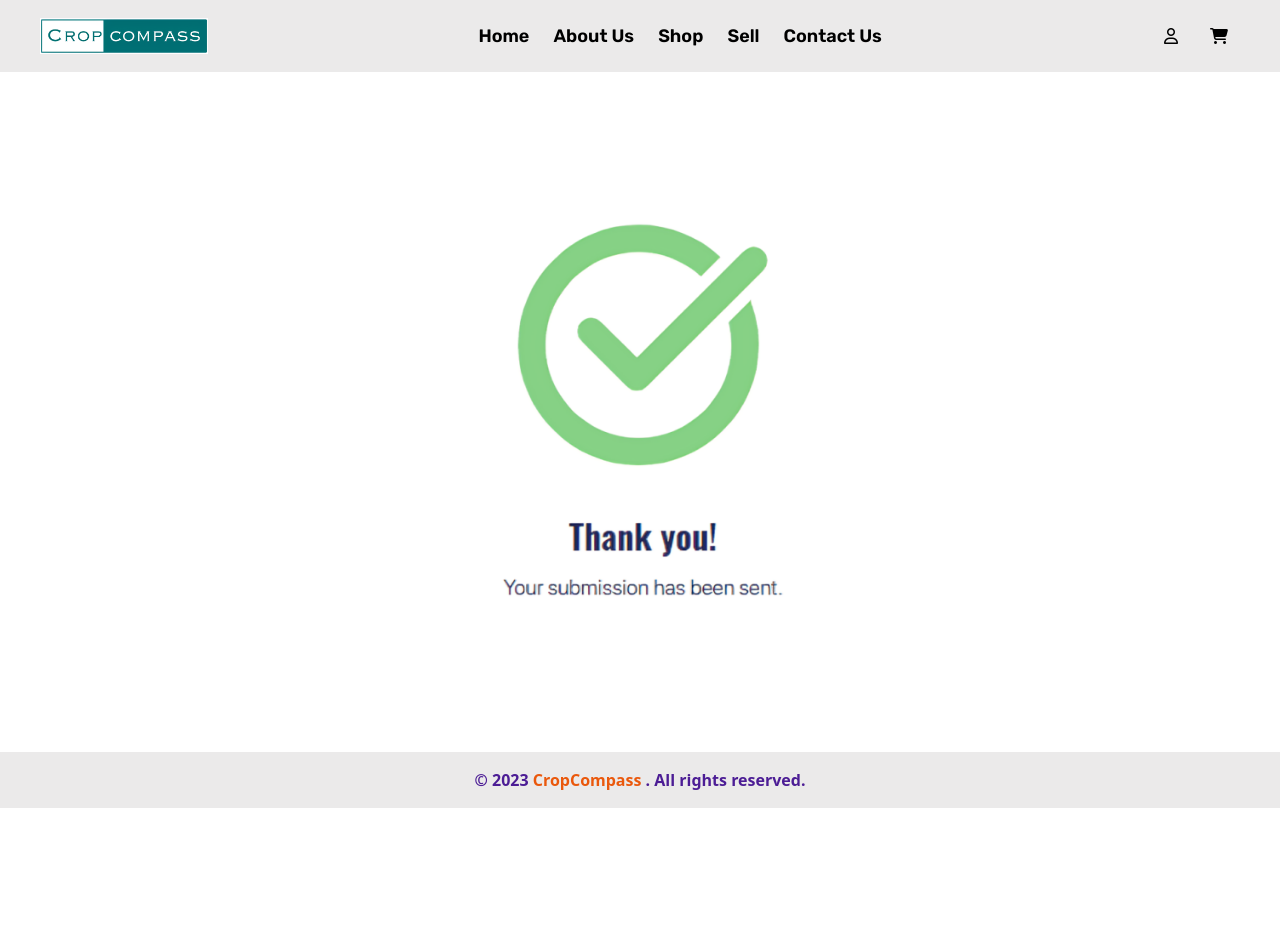
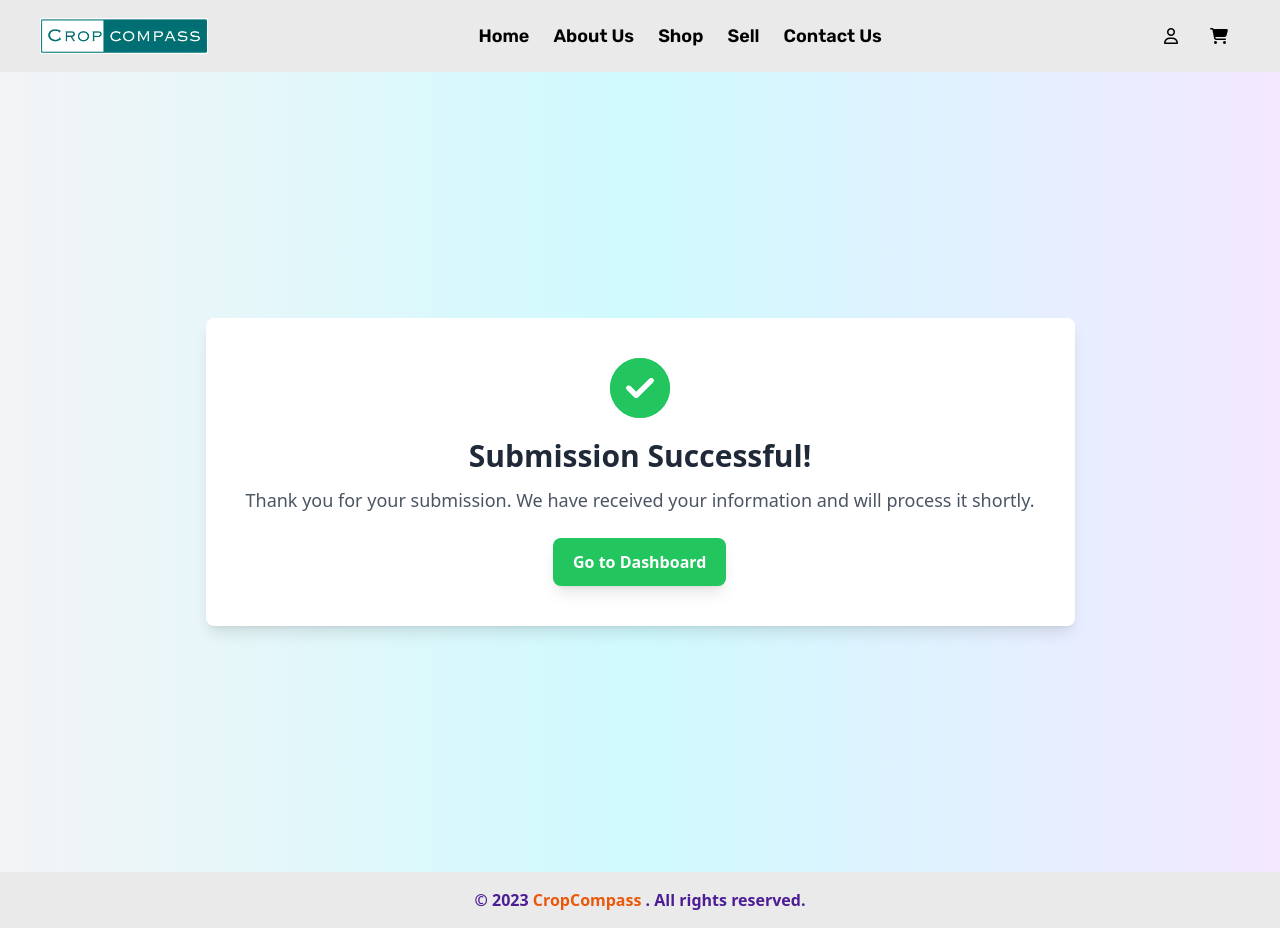
Before and after one commit to subhadip-kundu/CropCompass-farmersOwnEcommerce, a React (Vite) app in the folder client/: page /Success in a window 1280 px wide. Before the commit the page ends 808 px from the top, so only its background shows below. Built offline with nearby package versions, Linux system fonts and the light colour scheme.

Commit message:
Successform updated

```diff
--- a/client/src/Components/Cart/Cart.jsx
+++ b/client/src/Components/Cart/Cart.jsx
@@ -1,56 +1,70 @@
-import React from 'react';
-import { useCart } from '../../CartContext';
-import { FontAwesomeIcon } from '@fortawesome/react-fontawesome';
-import { faTrash } from '@fortawesome/free-solid-svg-icons';
+import React from "react";
+import { useCart } from "../../CartContext";
+import { FontAwesomeIcon } from "@fortawesome/react-fontawesome";
+import { faTrash } from "@fortawesome/free-solid-svg-icons";
 
 const Cart = () => {
   const { cart, removeFromCart } = useCart();
 
   const calculateTotal = () => {
-    return cart.reduce((total, item) => total + item.price * item.quantity, 0);
+    return cart.reduce((total, item) => total + item.price * 1, 0);
   };
 
   const handlePlaceOrder = () => {
     // Handle place order functionality here
-    console.log('Order placed:', cart);
-    alert('Order placed successfully!');
+    console.log("Order placed:", cart);
+    alert("Order placed successfully!");
   };
 
   return (
+    <div className="min-h-screen">
       <div className="max-w-md mx-auto my-4 p-4 border rounded shadow-lg">
         <h2 className="text-2xl font-bold mb-4">Cart</h2>
         {cart.length === 0 ? (
           <p className="text-gray-700">Your cart is empty.</p>
         ) : (
           <>
-          <ul>
+            <table className="min-w-full bg-white">
+              <thead>
+                <tr>
+                  <th className="py-2">Item Name</th>
+                  <th className="py-2">Price (₹)</th>
+                  <th className="py-2">Quantity (kg)</th>
+                  <th className="py-2">Remove</th>
+                </tr>
+              </thead>
+              <tbody>
                 {cart.map((item, index) => (
-              <li key={index} className="flex justify-between items-center mb-2">
-                <div>
-                  <p className="text-lg font-semibold">{item.itemName}</p>
-                  <p className="text-gray-700">Price: ₹{item.price}/-</p>
-                  <p className="text-gray-700">Quantity: {item.quantity} kg</p>
-                </div>
+                  <tr key={index} className="border-t">
+                    <td className="py-2 px-4">{item.itemName}</td>
+                    <td className="py-2 px-4">₹{item.price}</td>
+                    <td className="py-2 px-4">{item.quantity} kg</td>
+                    <td className="py-2 px-4 text-center">
                       <button
                         className="text-red-600 hover:text-red-800"
                         onClick={() => removeFromCart(item.itemName)}
                       >
                         <FontAwesomeIcon icon={faTrash} />
                       </button>
-              </li>
+                    </td>
+                  </tr>
                 ))}
-          </ul>
-          <div className="mt-4">
-            <h3 className="text-xl font-bold">Total: ₹{calculateTotal()}/-</h3>
-          </div>
+              </tbody>
+            </table>
+            <div className="flex justify-between items-center mt-4">
               <button
-            className="bg-blue-500 hover:bg-blue-700 text-white font-bold py-2 px-4 rounded mt-4"
+                className="bg-blue-500 hover:bg-blue-700 text-white font-bold py-2 px-4 rounded"
                 onClick={handlePlaceOrder}
               >
                 Place Order
               </button>
+              <h3 className="text-xl font-bold">
+                Total: ₹{calculateTotal()}/-
+              </h3>
+            </div>
           </>
         )}
+      </div>
     </div>
   );
 };
--- a/client/src/Components/LoadingSpinner.jsx
+++ b/client/src/Components/LoadingSpinner.jsx
@@ -2,7 +2,7 @@ import React from "react";
 
 const LoadingSpinner = () => {
   return (
-    <div className="flex items-center justify-center min-h-screen bg-gray-100">
+    <div className="flex items-center justify-center min-h-screen bg-inherit">
       <div className="relative w-20 h-20">
         <div className="absolute inset-0 border-4 border-t-4 border-t-blue-500 border-gray-200 rounded-full animate-spin"></div>
         <div className="absolute inset-0 border-4 border-b-4 border-b-red-500 border-transparent rounded-full animate-spin-reverse"></div>
--- a/client/src/Components/Sell/FarmarInputForm.jsx
+++ b/client/src/Components/Sell/FarmarInputForm.jsx
@@ -4,8 +4,10 @@ import { uploadBytes, ref, getDownloadURL } from "firebase/storage";
 import { collection, addDoc } from "firebase/firestore";
 import farmarImage from "../../assets/InputForrmFarmerMarket.png"; // Importing farmarImage from assets folder
 import { useNavigate } from "react-router-dom";
+import LoadingSpinner from "../LoadingSpinner";
 
 const FarmerInputForm = () => {
+  const [loading, setLoading] = useState(false);
   const [itemName, setItemName] = useState("");
   const [quantityType, setQuantityType] = useState("weight");
   const [quantity, setQuantity] = useState("");
@@ -44,6 +46,7 @@ const FarmerInputForm = () => {
       setErrorMessage("* Contact number must be exactly 10 digits.");
       return;
     }
+    setLoading(true);
     try {
       // For Images
       const photoRef = ref(
@@ -81,14 +84,13 @@ const FarmerInputForm = () => {
           }
         );
         console.log("Document written with ID: ", docRef.id);
+        setLoading(false);
 
         //Navigate to the success page
         navigate(path);
       } catch (e) {
         console.error("Error adding document: ", e);
       }
-
-      alert("Data stored successfully in Firestore");
       // Reset form fields after successful submission
       setItemName("");
       setQuantity("");
@@ -116,7 +118,9 @@ const FarmerInputForm = () => {
     }
   };
 
-  return (
+  return loading ? (
+    <LoadingSpinner />
+  ) : (
     <div className="flex w-full flex-col md:flex-row items-center justify-between">
       <div className="w-5/12">
         <img src={farmarImage} alt="hut" />
@@ -171,7 +175,7 @@ const FarmerInputForm = () => {
                   className="block text-gray-700 text-sm font-bold mb-2"
                   htmlFor="quantity"
                 >
-                  Quantity
+                  Quantity(In Kg)
                 </label>
                 <div></div>
                 <input
--- a/client/src/Components/Success.jsx
+++ b/client/src/Components/Success.jsx
@@ -1,12 +1,45 @@
-import React from 'react';
-import submit from "../assets/Submitted.png"
+import React from "react";
+import { FontAwesomeIcon } from "@fortawesome/react-fontawesome";
+import { faCheckCircle } from "@fortawesome/free-solid-svg-icons";
+import "animate.css/animate.min.css";
+import { useNavigate } from "react-router-dom";
 
-function Success() {
+const Success = () => {
+  const navigate = useNavigate();
+  const returnHome = () => {
+    navigate("/");
+  };
   return (
-    <div className='w-full flex items-center justify-center h-[85vh]'>
-      <img className='max-w-screen-md' src={submit} alt="Submit image" />
+    <div className="flex items-center justify-center h-screen bg-gradient-to-r from-gray-100 via-cyan-100 to-purple-100">
+      <div className="bg-white p-10 rounded-lg shadow-lg text-center animate__animated animate__fadeIn animate__delay-1s">
+        <div className="relative inline-block animate-spin-once">
+          <FontAwesomeIcon
+            icon={faCheckCircle}
+            className="text-green-500 text-6xl "
+          />
+          <div className="absolute inset-0 flex items-center justify-center">
+            <FontAwesomeIcon
+              icon={faCheckCircle}
+              className="text-green-500 text-6xl animate__animated animate__zoomIn"
+            />
+          </div>
+        </div>
+        <h1 className="mt-5 text-3xl font-bold text-gray-800 animate__animated animate__fadeInUp">
+          Submission Successful!
+        </h1>
+        <p className="mt-3 text-lg text-gray-600 animate__animated animate__fadeInUp animate__delay-1s">
+          Thank you for your submission. We have received your information and
+          will process it shortly.
+        </p>
+        <button
+          onClick={returnHome}
+          className="mt-6 px-5 py-3 bg-green-500 text-white font-semibold rounded-lg shadow-lg hover:bg-green-700 focus:outline-none focus:ring-2 focus:ring-green-300 animate__animated animate__pulse animate__delay-2s"
+        >
+          Go to Dashboard
+        </button>
+      </div>
     </div>
-  )
-}
+  );
+};
 
 export default Success;
```
Lines whose indentation alone changed are shown as unchanged.
